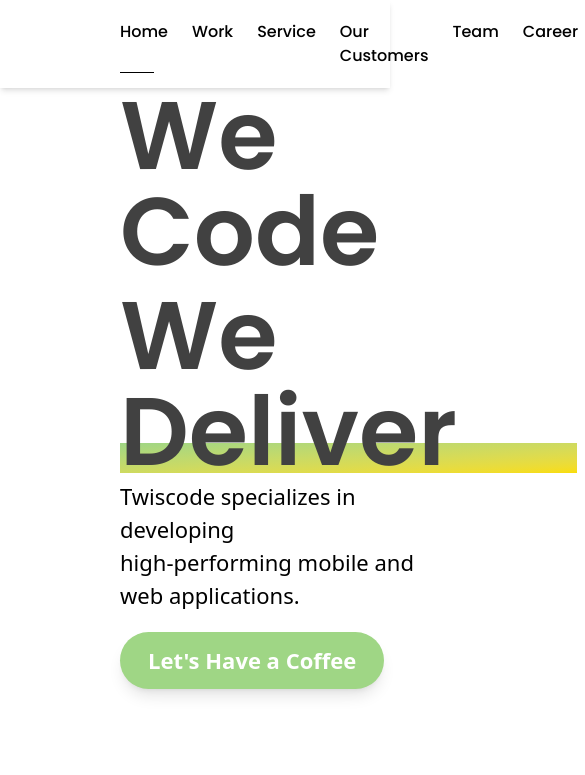
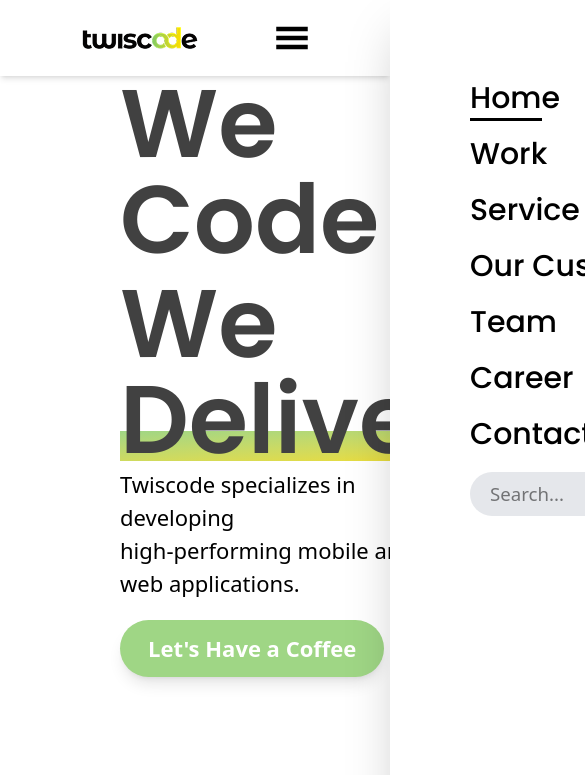
Before and after one commit to usefmahmud/gentech-react-tailwind, a React (Vite) app: page / in a window 390 px wide. Shown: the top 775 px of the page, 585 px wide, since content can reach past the window. Built offline with nearby package versions, Linux system fonts and the light colour scheme.

Commit message:
feat: responsive navbar

```diff
--- a/src/App.tsx
+++ b/src/App.tsx
@@ -13,6 +13,8 @@ const App = () => {
       <Services />
 
       <Contact />
+
+
     </div>
   )
 }
--- /dev/null
+++ b/src/components/Customers.tsx
@@ -0,0 +1,49 @@
+import Company1 from '../assets/company1.png'
+import Company2 from '../assets/company2.png'
+import Company3 from '../assets/company3.png'
+import Company4 from '../assets/company4.png'
+import Company5 from '../assets/company5.png'
+import Company6 from '../assets/company6.png'
+import Company7 from '../assets/company7.png'
+import Company8 from '../assets/company8.png'
+import Company9 from '../assets/company9.png'
+
+const LOGOS = [
+  Company1,
+  Company2,
+  Company3,
+  Company4,
+  Company5,
+  Company6,
+  Company7,
+  Company8,
+  Company9,
+];
+
+const Customers = () => {
+  return (
+    <section className="flex pt-25">
+      <div className='flex-1'>
+        <div>
+          <h2>Our Customers are our biggest fans</h2>
+          <p>We have helped startups around the globe as well as fortune 500 companies</p>
+          <p>See All</p>
+        </div>
+      </div>
+
+      <div className='flex-1'>
+        <div className="grid grid-cols-3">
+          {
+            LOGOS.map(logo => (
+              <div>
+                <img src={logo} className='grayscale'/>
+              </div>
+            ))
+          }
+        </div>
+      </div>
+    </section>
+  )
+}
+
+export default Customers
--- a/src/components/Hero.tsx
+++ b/src/components/Hero.tsx
@@ -21,7 +21,7 @@ const Home = () => {
           </div>
         </div>
       </div>
-      <div className='flex-1'>
+      <div className='flex-1 hidden lg:block'>
         <img src={HomeImage} className='w-full'/>
       </div>
     </section>
--- a/src/components/Navbar.tsx
+++ b/src/components/Navbar.tsx
@@ -1,6 +1,8 @@
 import { useState } from "react";
 import Logo from "../assets/logo.png";
 import { IoSearch } from "react-icons/io5";
+import { GiHamburgerMenu } from "react-icons/gi";
+import { IoMdClose } from "react-icons/io";
 
 const SECTIONS = [
   "Home",
@@ -17,31 +19,46 @@ type navbarProps = {
 };
 
 const Navbar = ({ activeSection }: navbarProps) => {
-  const [search, setSearch] = useState('')
+  const [search, setSearch] = useState("");
+  const [isOpen, setIsOpen] = useState(false)
 
-  const handleSearch = (
-    query: string,
-    clearSearch: () => void
-  ) => {
-    if(search.trim() === '') {
-      alert('Search input is empty')
-      return
+  const handleSearch = (query: string, clearSearch: () => void) => {
+    if (search.trim() === "") {
+      alert("Search input is empty");
+      return;
     }
 
-    alert(`Searching for ${query}`)
-    clearSearch()
+    alert(`Searching for ${query}`);
+    clearSearch();
   }
+
+
   return (
-    <div className="flex px-30 py-5 shadow-md">
+    <div className="flex px-20 xl:px-25 py-2 lg:py-5 shadow-md">
       <div className="mr-auto">
         <img src={Logo} alt="" />
       </div>
-      <nav className="flex items-center">
-        <ul className="flex">
+      <nav
+        className={`
+          lg:flex lg:flex-row lg:relative lg:w-auto lg:z-auto lg:h-auto lg:p-0 lg:shadow-none lg:left-0
+          fixed top-0 ${isOpen ? 'left-0' : 'left-full'} transition-[left] duration-500 w-full h-full bg-white z-50 p-20 shadow-2xl
+        `}
+      >
+        <ul
+          className={`
+            lg:flex lg:items-center
+          `}
+        >
           {SECTIONS.map((section) => (
             <li
               key={section}
-              className={`font-poppins relative mr-6 cursor-pointer font-medium text-black transition after:absolute after:bottom-[-5px] after:left-0 after:h-[1px] after:w-0 after:bg-black after:duration-75 hover:after:w-[70%] ${activeSection == section && "after:w-[70%]"}`}
+              className={`
+                mb-[20px] text-3xl lg:text-[18px]
+                lg:mb-[0px]
+                font-poppins relative lg:mr-6 cursor-pointer font-medium text-black transitio w-fit
+                after:none lg:after:block after:absolute after:bottom-[-5px] after:left-0 after:h-[3px] lg:after:h-[1px] after:w-0 after:bg-black after:duration-75 hover:after:w-[80%] ${activeSection == section && "after:w-[80%]"}
+              `}
+              onClick={() => setIsOpen(false)}
             >
               {section}
             </li>
@@ -49,22 +66,42 @@ const Navbar = ({ activeSection }: navbarProps) => {
         </ul>
         <div className="group relative flex items-center">
           <input
-            className="hidden rounded-[100px] bg-gray-200 group-hover:block focus:outline-none text-[14pt] px-5 py-2 focus:block"
+            className="block lg:hidden rounded-[100px] w-full bg-gray-200 group-hover:block focus:outline-none text-[14pt] px-5 py-2 focus:block"
             placeholder="Search..."
-
-            onChange={(e: React.ChangeEvent<HTMLInputElement>) => setSearch(e.target.value)}
+            onChange={(e: React.ChangeEvent<HTMLInputElement>) =>
+              setSearch(e.target.value)
+            }
             value={search}
-
-            onKeyDown={e => { if(e.key === 'Enter') handleSearch(search, () => setSearch(''))}}
+            onKeyDown={(e) => {
+              if (e.key === "Enter") handleSearch(search, () => setSearch(""));
+            }}
           />
           <span
             className="ml-3 cursor-pointer text-3xl"
-            onClick={() =>handleSearch(search, () => setSearch(''))}
+            onClick={() => handleSearch(search, () => setSearch(""))}
           >
             <IoSearch />
           </span>
         </div>
+
+        <div className="lg:hidden absolute top-10 right-20">
+            <div
+              className="cursor-pointer"
+              onClick={() => setIsOpen(false)}
+            >
+              <span className="text-4xl"><IoMdClose /></span>
+            </div>
+        </div>
       </nav>
+
+      <div className="flex items-center lg:hidden">
+        <div
+          className="cursor-pointer"
+          onClick={() => setIsOpen(true)}
+        >
+          <span className="text-4xl"><GiHamburgerMenu /></span>
+        </div>
+      </div>
     </div>
   );
 };
```
